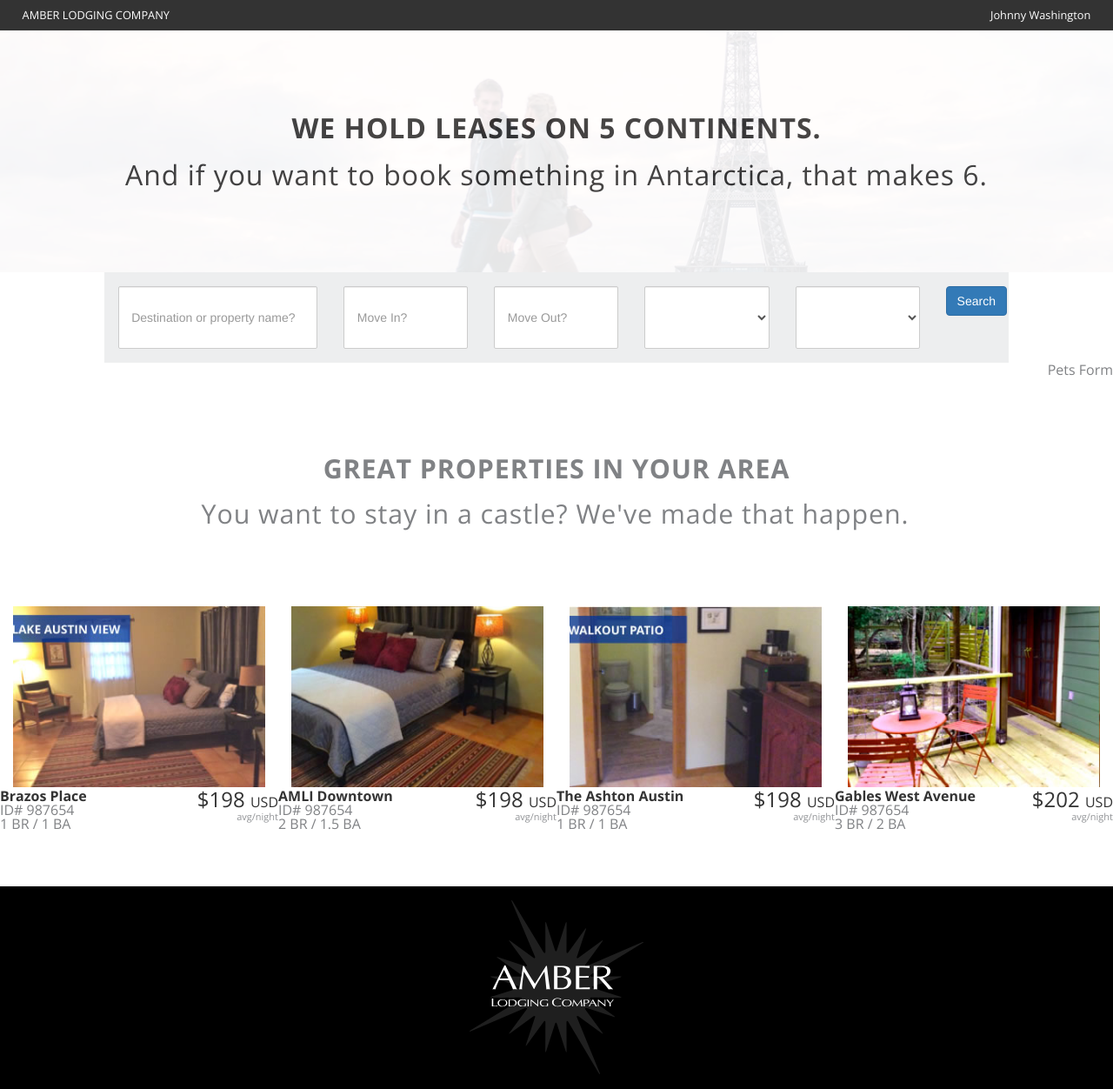
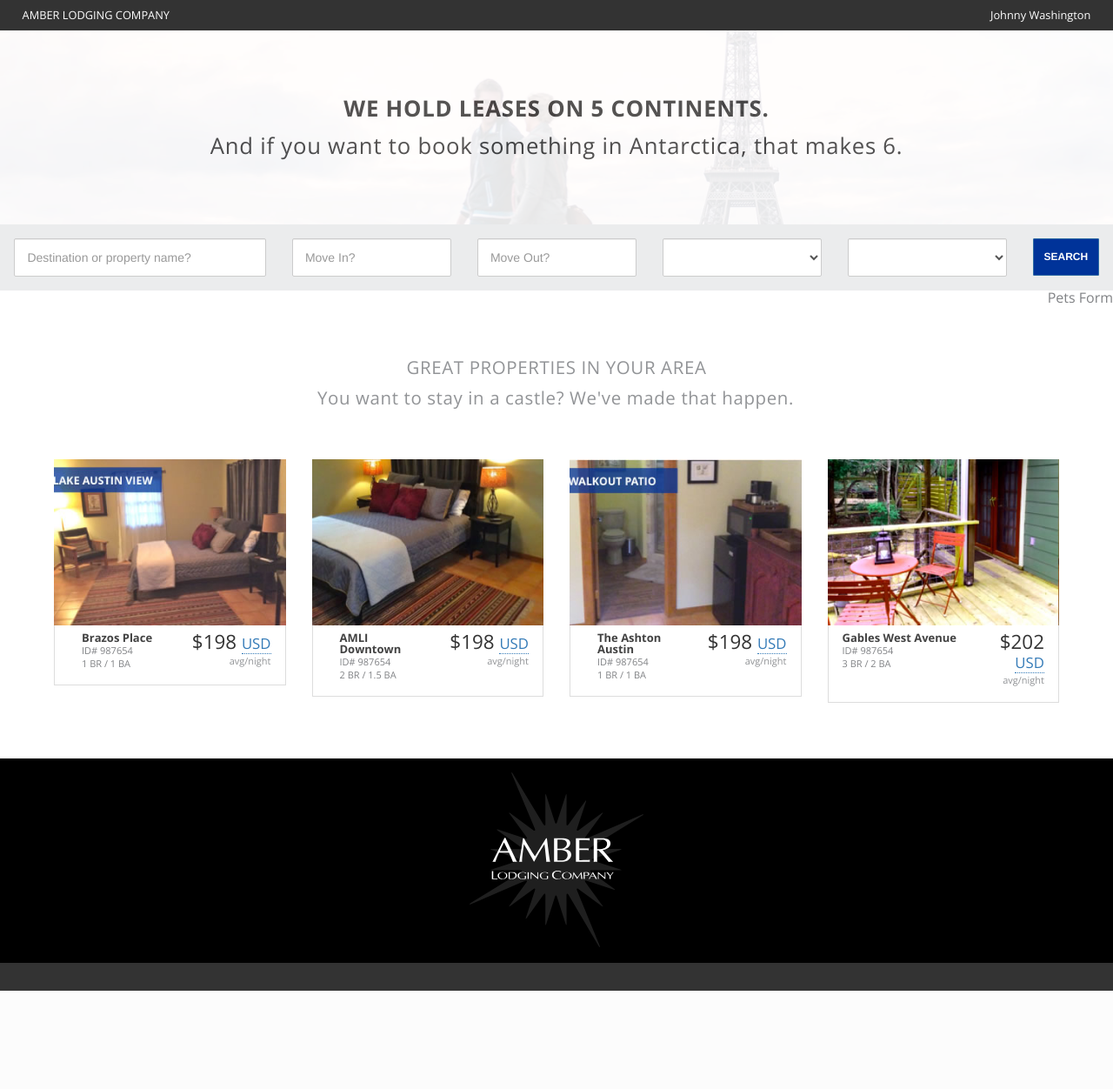
Before and after one commit to polarbeardesign/amberweb, a PHP site: page /client_home.php in a window 1280 px wide. Shown: the top 1252 px of the page at 87% size. After the commit the page ends 1139 px from the top, so only its background shows below. Run offline with PHP 8.4, Linux system fonts and the light colour scheme; some libraries are stand-ins or nearby versions.

Commit message:
updates to client home formatting

```diff
--- a/client_home.php
+++ b/client_home.php
@@ -59,7 +59,7 @@
   </select>
   </div>
   <div class="col-md-1">
-  <input type="submit" value="Search" id="submit" class="btn btn-primary">
+  <input type="submit" value="Search" id="submit" class="btn btn-primary search-button">
   </div>
 </div>
 </form>
@@ -75,62 +75,71 @@
 <h2 class="feature-area">You want to stay in a castle? We've made that happen.</h2>
 
 <div class="container-fluid">
+
 <div class="row feature-properties">
-  <div class="col-md-3 container-fluid">
-    <img src="img/clients/room_0.jpg" width="100%" />
+  <div class="col-md-3">
     <div class="row">
-      <div class="col-md-8">
+      <img src="img/clients/room_0.jpg" width="100%" />
+    </div>
+    <div class="row feature-details">
+      <div class="col-md-7">
         <h1 class="feature-location">Brazos Place</h1>
-        ID# 987654 <br />
-        1 BR / 1 BA
+        <div class="feature-id">ID# 987654</div>
+        <div class="feature-size">1 BR / 1 BA</div>
       </div>
-      <div class="col-md-4 text-right">
-        <div class="location-price">$198 <span class="denomination">USD</span></div>
+      <div class="col-md-5 text-right">
+        <div class="location-price">$198 <a href="#" class="currency-denominator">USD</a></div>
         <div class="small-print">avg/night</div>
       </div>
     </div>
   </div>
 
-  <div class="col-md-3 container-fluid">
-    <img src="img/clients/room_1.jpg" width="100%" />
-    <div class="row">
-      <div class="col-md-8">
+  <div class="col-md-3">
+        <div class="row">
+        <img src="img/clients/room_1.jpg" width="100%" />
+    </div>
+    <div class="row feature-details">
+      <div class="col-md-7">
         <h1 class="feature-location">AMLI Downtown</h1>
-        ID# 987654 <br />
-        2 BR / 1.5 BA
+        <div class="feature-id">ID# 987654</div>
+        <div class="feature-size">2 BR / 1.5 BA</div>
       </div>
-      <div class="col-md-4 text-right">
-        <div class="location-price">$198 <span class="denomination">USD</span></div>
+      <div class="col-md-5 text-right">
+        <div class="location-price">$198 <a href="#" class="currency-denominator">USD</a></div>
         <div class="small-print">avg/night</div>
       </div>
     </div>
   </div>
 
-  <div class="col-md-3 container-fluid">
-    <img src="img/clients/room_2.jpg" width="100%" />
+  <div class="col-md-3">
     <div class="row">
-      <div class="col-md-8 ">
+        <img src="img/clients/room_2.jpg" width="100%" />
+    </div>
+    <div class="row feature-details" >
+      <div class="col-md-7 ">
         <h1 class="feature-location">The Ashton Austin</h1>
-        ID# 987654 <br />
-        1 BR / 1 BA
+        <div class="feature-id">ID# 987654</div>
+        <div class="feature-size">1 BR / 1 BA</div>
       </div>
-      <div class="col-md-4 text-right">
-        <div class="location-price">$198 <span class="denomination">USD</span></div>
+      <div class="col-md-5 text-right">
+        <div class="location-price">$198 <a href="#" class="currency-denominator">USD</a></div>
         <div class="small-print">avg/night</div>
       </div>
     </div>
   </div>
 
-  <div class="col-md-3 container-fluid">
-    <img src="img/clients/room_3.jpg" width="100%" />
+  <div class="col-md-3">
     <div class="row">
+      <img src="img/clients/room_3.jpg" width="100%" />
+    </div>
+    <div class="row feature-details">
       <div class="col-md-8 ">
         <h1 class="feature-location">Gables West Avenue</h1>
-        ID# 987654<br />
-        3 BR / 2 BA
+        <div class="feature-id">ID# 987654</div>
+        <div class="feature-size">3 BR / 2 BA</div>
       </div>
       <div class="col-md-4 text-right">
-        <div class="location-price">$202 <span class="denomination">USD</span></div>
+        <div class="location-price">$202 <a href="#" class="currency-denominator">USD</a></div>
         <div class="small-print">avg/night</div>
       </div>
     </div>
--- a/inc/style.css
+++ b/inc/style.css
@@ -79,7 +79,7 @@ table {
 }
 
 .form-control {
-  padding: 2.5em 0.75em;
+  padding: 1.5em 0.75em;
   border-radius: 2px;
   -webkit-border-radius: 2px;
   -moz-border-radius: 2px;
@@ -831,6 +831,11 @@ Wide Style 900 <=> 1280
 /*----------------------------------------------------
    Client Pages
 -------------------------------------------------------*/
+.property-detail-screen {
+max-width: 1200px;
+margin: 0 auto;
+}
+
 
 /* black bar at top of page */
 .title-bar {
@@ -905,6 +910,10 @@ margin: 0;
 
 .property-detail {
 margin-top: 1.5em;
+}
+
+.property-detail * .min-stay {
+font-size: 1.4em;
 }
 
 .location-title {
@@ -951,12 +960,12 @@ border-radius: 1px;
 padding: 0.9em 1.8em;
 }
 
-.daily-price, .min-stay {
+.daily-price, .location-price, .min-stay {
 display: inline;
 color: #333;
 }
 
-.daily-price {
+.daily-price, .location-price {
 font-size: 1.4em;
 }
 
@@ -965,13 +974,20 @@ font-size: 0.6875em;
 }
 
 a.currency-denominator {
-font-size: 1.1em;
+line-height: 0;
 border-bottom: 1px dotted #337ab7;
-margin-bottom: 10em;
+}
+
+a.currency-denominator {
+font-size: 0.75em;
 }
 
 a.currency-denominator:hover {
 text-decoration: none;
+}
+
+.feature-details * .small-print {
+margin-top: 0.25em;
 }
 
 .price-unit {
@@ -1128,10 +1144,10 @@ margin: 0 0 1.5em;
 
 .banner .search-banner {
 text-align: center;
-color: #333;
+color: #424242;
 letter-spacing: 0.03em;
 background: #fff;
-font-size: 2em;
+font-size: 1.607142857em;
 }
 
 .banner h1.search-banner  {
@@ -1141,53 +1157,81 @@ margin-top: 3em;
 }
 
 .banner h2.search-banner  {
-font-weight: lighter;
+font-weight: 100;
 margin-top: 0.7em;
 margin-bottom: 3em;
 }
 
 .search-bar {
 padding: 1em;
-background: #edeeef;
+background: #ebeced;
+margin: 0;
 z-index: 20;
 }
 
+.search-button {
+font-size: 0.75em;
+font-weight: 600;
+text-transform: uppercase;
+background: #003399;
+border-radius: 1px;
+}
+
 .feature-area {
-font-size: 1.9em;
+font-size: 1.28em;
 text-align: center;
 letter-spacing: 0.03em;
+color: #929497;
 }
 
 article h1.feature-area  {
 text-transform: uppercase;
-font-weight: bold;
+font-weight: 500;
 margin-top: 3em;
 }
 
 article h2.feature-area  {
-font-weight: lighter;
+font-weight: 100;
 margin-top: 0.7em;
 margin-bottom: 3em;
 }
 
 h1.feature-location {
-font-weight: bold;
-color: #333;
+font-size: 0.8125em;
+font-weight: 600;
+color: #424242;
 }
 
 .feature-properties {
-margin-bottom: 4em;
+margin: 0 2em 4em;
+}
+
+.feature-properties * .row {
+margin: 0;
+}
+
+.feature-column {
+padding: 0 0.5em;
+border-box: box-sizing;
+}
+
+.feature-properties * .row.feature-details {
+margin-top: -10px;
+padding: 1em;
+border-left: 1px solid #ddd;
+border-right: 1px solid #ddd;
+border-bottom: 1px solid #ddd;
+}
+
+.feature-id, .feature-size {
+font-size: 0.6875em;
+line-height: 1.4em;
 }
 
 .small-print {
 font-size: 0.6875em;
 line-height: 1.5em;
 color: #929497;
-}
-
-.location-price {
-font-size: 1.5em;
-color: #333;
 }
 
 .denomination {
@@ -1471,13 +1515,12 @@ border-top: 1px solid #ddd;
 #Destination::-webkit-input-placeholder::before { font-family: fontAwesome; content:'\f041'; color: #003399; font-size: 1.2em; }
 
 .search-button {
-  font-size: 1em;
-  background-color:#003399;
-  color: #fff;
-  text-transform: uppercase;
-  display: block;
-  width: 219px;
-  padding: 1em;
+font-size: 0.75em;
+font-weight: 600;
+text-transform: uppercase;
+background: #003399;
+border-radius: 1px;
+padding: 1em;
 }
 
 
```
Also changed, not shown: property_detail.php (+5 -2 lines).
